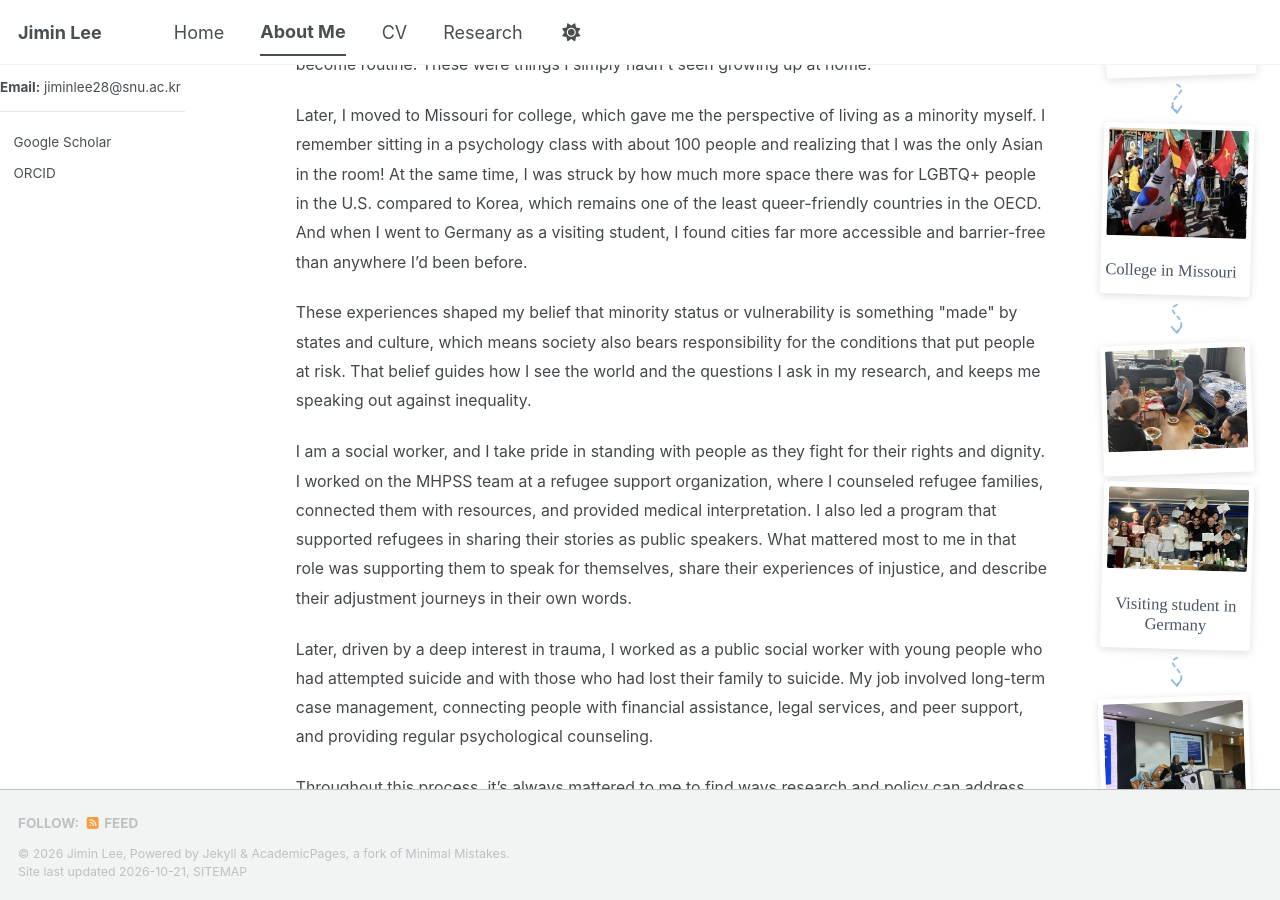
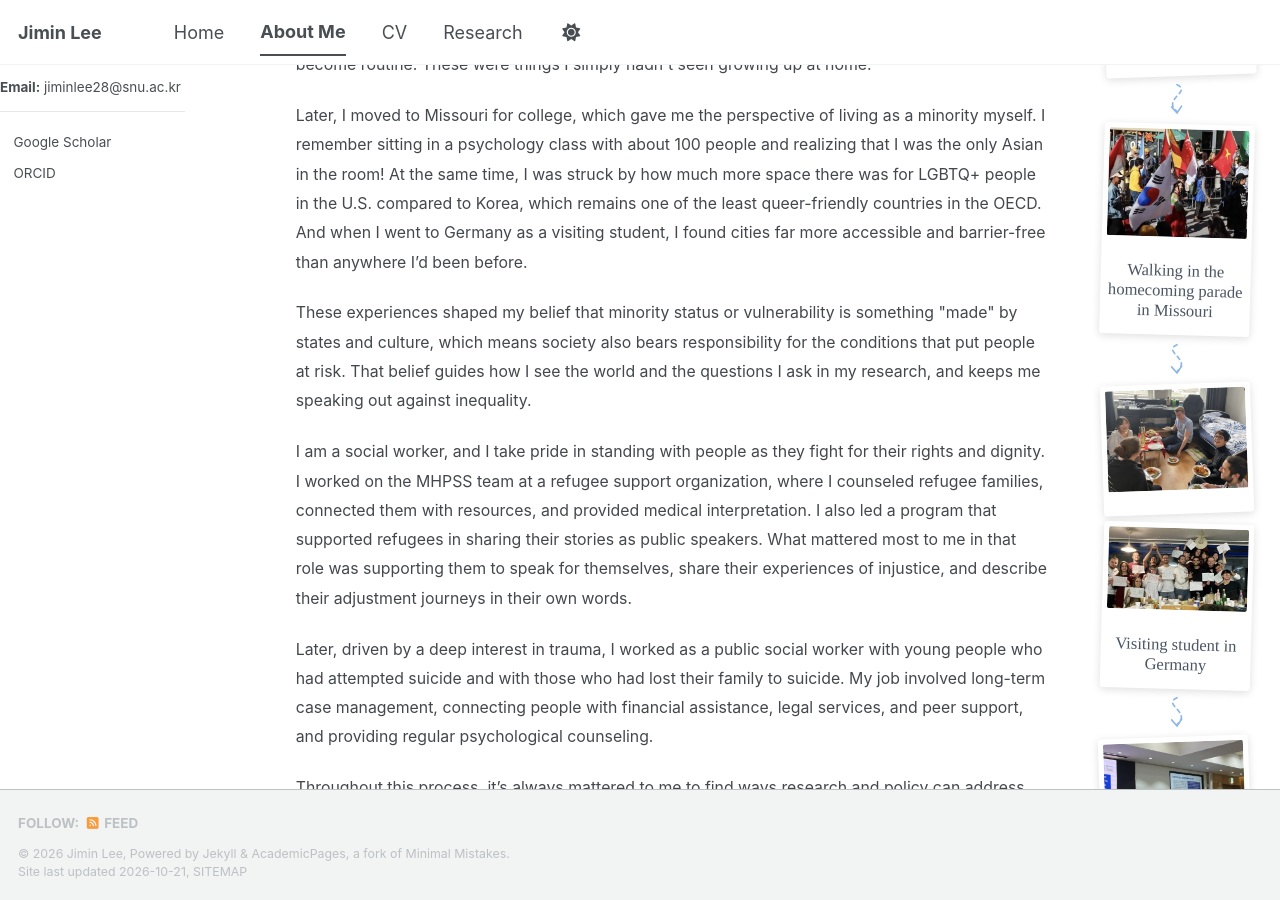
Before and after one commit to jiminlee-research/jiminlee-research.github.io, a Jekyll site: the page built from _pages/about-me.md, in a window 1280 px wide and 900 px high, scrolled down 464 px. Built offline with Jekyll 4.4.1, drawn with Linux system fonts in a browser that asks for light colours; some web fonts are replaced; a style sheet for code colours, icons or effects is not loaded.

Commit message:
Update Missouri photo caption
Co-Authored-By: Claude Opus 5.5 <noreply@anthropic.com>
Claude-Session: https://claude.ai/code/session_01GYaXMgFYpFz8tBfJmAVwxN

```diff
--- a/_pages/about-me.md
+++ b/_pages/about-me.md
@@ -124,7 +124,7 @@ author_profile: true
 <aside class="about-timeline" aria-label="Photos from my journey">
 <figure class="tl-photo tilt-l"><img src="/images/about/hs.jpg" alt="At my high school in the Philippines" loading="lazy"><figcaption>At my high school in the Philippines</figcaption></figure>
 <svg class="tl-arrow" viewBox="0 0 60 46" aria-hidden="true"><path d="M30 3 C 50 12, 10 22, 30 38" /><path d="M23 32 L30 40 L36 31" /></svg>
-<figure class="tl-photo tilt-r"><img src="/images/about/missouri.jpg" alt="College in Missouri" loading="lazy"><figcaption>College in Missouri</figcaption></figure>
+<figure class="tl-photo tilt-r"><img src="/images/about/missouri.jpg" alt="Walking in the homecoming parade in Missouri" loading="lazy"><figcaption>Walking in the homecoming parade in Missouri</figcaption></figure>
 <svg class="tl-arrow" viewBox="0 0 60 46" aria-hidden="true"><path d="M30 3 C 10 12, 50 22, 30 38" /><path d="M23 32 L30 40 L36 31" /></svg>
 <figure class="tl-photo tilt-l tl-pair"><img src="/images/about/germany1.jpg" alt="With friends as a visiting student in Germany" loading="lazy"></figure>
 <figure class="tl-photo tilt-r"><img src="/images/about/germany2.jpg" alt="Visiting student in Germany" loading="lazy"><figcaption>Visiting student in Germany</figcaption></figure>
```
